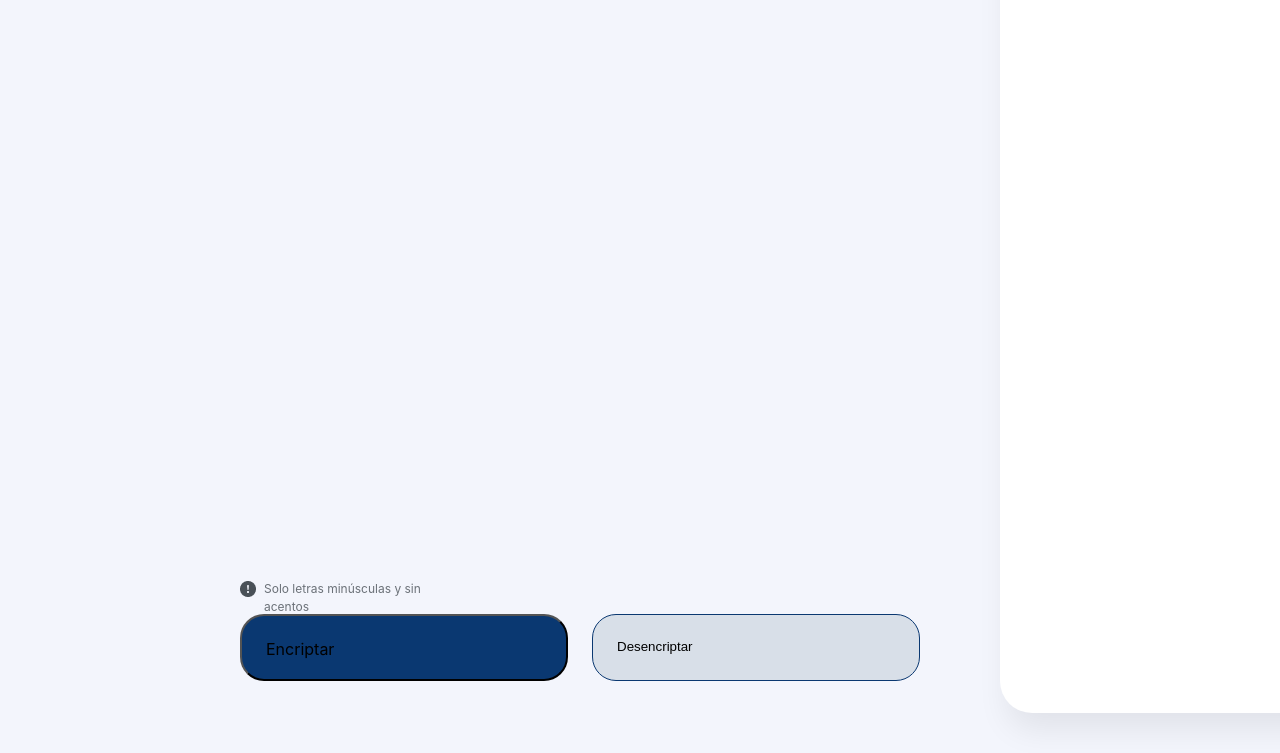
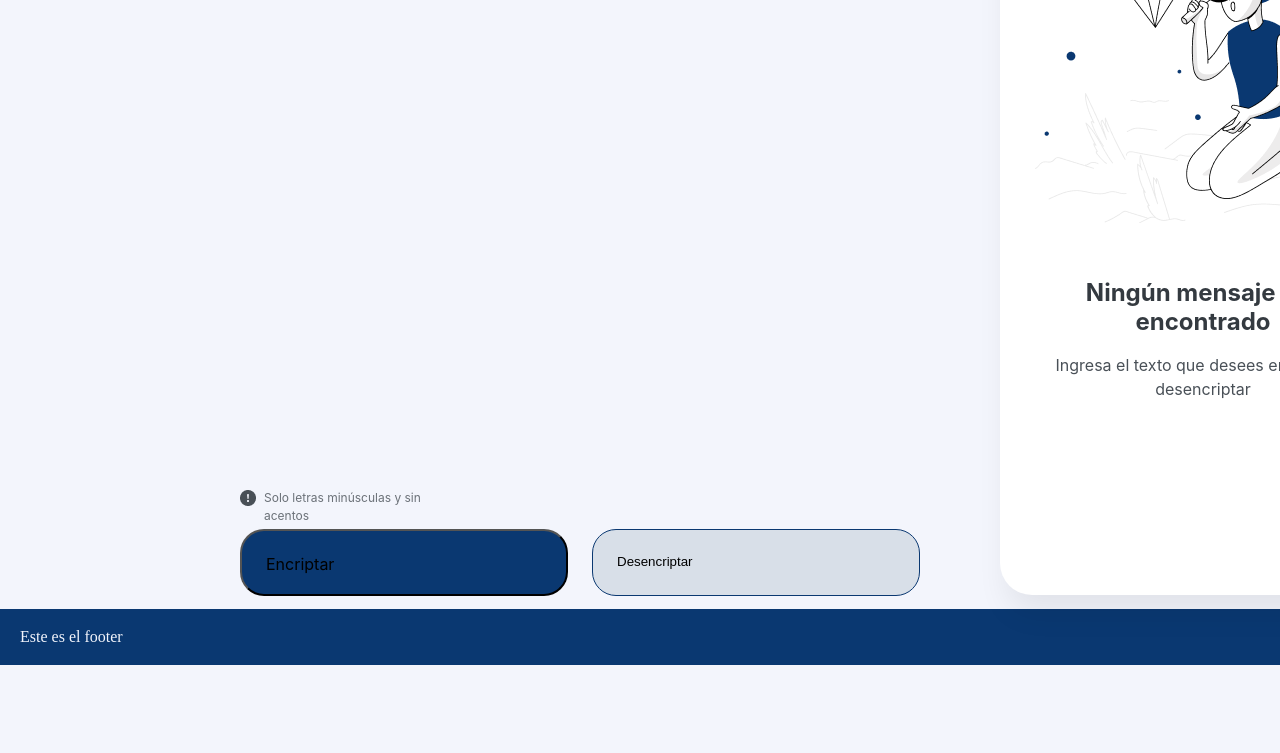
Before and after one commit to javisic/encriptador, a plain HTML site: page index.html in a window 1280 px wide. Shown: the part 271-1024 px from the top of the page. After the commit the page ends 936 px from the top, so only its background shows below. Drawn offline with Linux system fonts and the light colour scheme.

Commit message:
tercer commit

```diff
--- a/index.html
+++ b/index.html
@@ -15,9 +15,9 @@
 
     <body>
 
-           <main>
+        <main>
 
-             <section class="principal">
+            <section class="principal">
 
                 <div class="logo">
                     <h1><img src="imagenes/Logo.png" alt="Logo Alura"></h1>
@@ -37,15 +37,25 @@
                     <button class="desencriptar">Desencriptar</button>
                 </div>
 
-            </section>
+                <div class="resultado">
+                    <div class="muneco">
+                        <img src="imagenes/Muneco.png" alt="Personaje buscando con lupa">
+                    </div>
 
-            <section class="resultado">
-
+                    <div class="txtResultado">
+                        <h2>Ningún mensaje fue encontrado</h2>
+                        <p>Ingresa el texto que desees encriptar o desencriptar</p>
+                    </div>
+                </div>
 
 
             </section>
 
-        </main>
+            <footer>
+                <h3>Este es el footer</h3>
+            </footer>
+
+         </main>
 
     </body>
 
--- a/styles.css
+++ b/styles.css
@@ -5,7 +5,8 @@ body{
 .principal{
     position: relative;
     width: 1440px;
-    height: 1024px;
+    height: 880px;
+    margin: 0 auto;
 }
 
 .logo{
@@ -19,7 +20,7 @@ body{
     width: 120px;
     height: 48px;
     left: 40px;
-    top: 40px;
+    top: 30px;
 }
 
 .txtMensaje{
@@ -27,7 +28,7 @@ body{
     width: 577px;
     height: 48px;
     left: 240px;
-    top: 168px;
+    top: 150px;
 }
 
 .txtMensaje textarea{
@@ -35,11 +36,14 @@ body{
     font-style: normal;
     font-weight: 400;
     font-size: 32px;
-    color: #0A3871;
     line-height: 150%;
     border: none;
     outline: none;
     background-color: #F3F5FC;
+}
+
+.txtMensaje textarea::placeholder{
+    color: #0A3871;
 }
 
 .advertencia{
@@ -52,7 +56,7 @@ body{
     width: 229px;
     height: 18px;
     left: 240px;
-    top: 851px;
+    top: 760px;
 }
 
 .advertencia img{
@@ -88,7 +92,7 @@ body{
     width: 680px;
     height: 67px;
     left: 240px;
-    top: 885px;
+    top: 800px;
 }
 
 .encriptar{
@@ -133,10 +137,78 @@ body{
 .resultado{
     position: absolute;
     width: 400px;
-    height: 944px;
+    height: 826px;
     left: 1000px;
     top: 40px;
     background: #FFFFFF;
     box-shadow: 0px 24px 32px -8px rgba(0, 0, 0, 0.08);
     border-radius: 32px;
 }
+
+.muneco{
+    position: absolute;
+    width: 336px;
+    height: 304px;
+    left: 35px;
+    top: 150px;
+}
+
+
+.txtResultado{
+    display: flex;
+    flex-direction: column;
+    align-items: flex-start;
+    padding: 0px;
+    gap: 16px;
+    position: absolute;
+    width: 336px;
+    height: 122px;
+    left: 35px;
+    top: 510px;
+}
+
+.txtResultado h2{
+    width: 336px;
+    height: 58px;
+
+    font-family: 'Inter';
+    font-style: normal;
+    font-weight: 700;
+    font-size: 24px;
+    line-height: 120%;
+
+    text-align: center;
+
+    color: #343A40;
+
+    flex: none;
+    order: 0;
+    align-self: stretch;
+    flex-grow: 0;
+}
+
+.txtResultado p{
+    width: 336px;
+    height: 48px;
+
+    font-family: 'Inter';
+    font-style: normal;
+    font-weight: 400;
+    font-size: 16px;
+    line-height: 150%;
+
+    text-align: center;
+
+    color: #495057;
+
+    flex: none;
+    order: 1;
+    align-self: stretch;
+    flex-grow: 0;
+}
+
+footer{
+    padding: 20px;
+    color: #F3F5FC;
+    background-color: #0A3871;
+}
```
Also changed, not shown: imagenes/Muneco.png (added).
